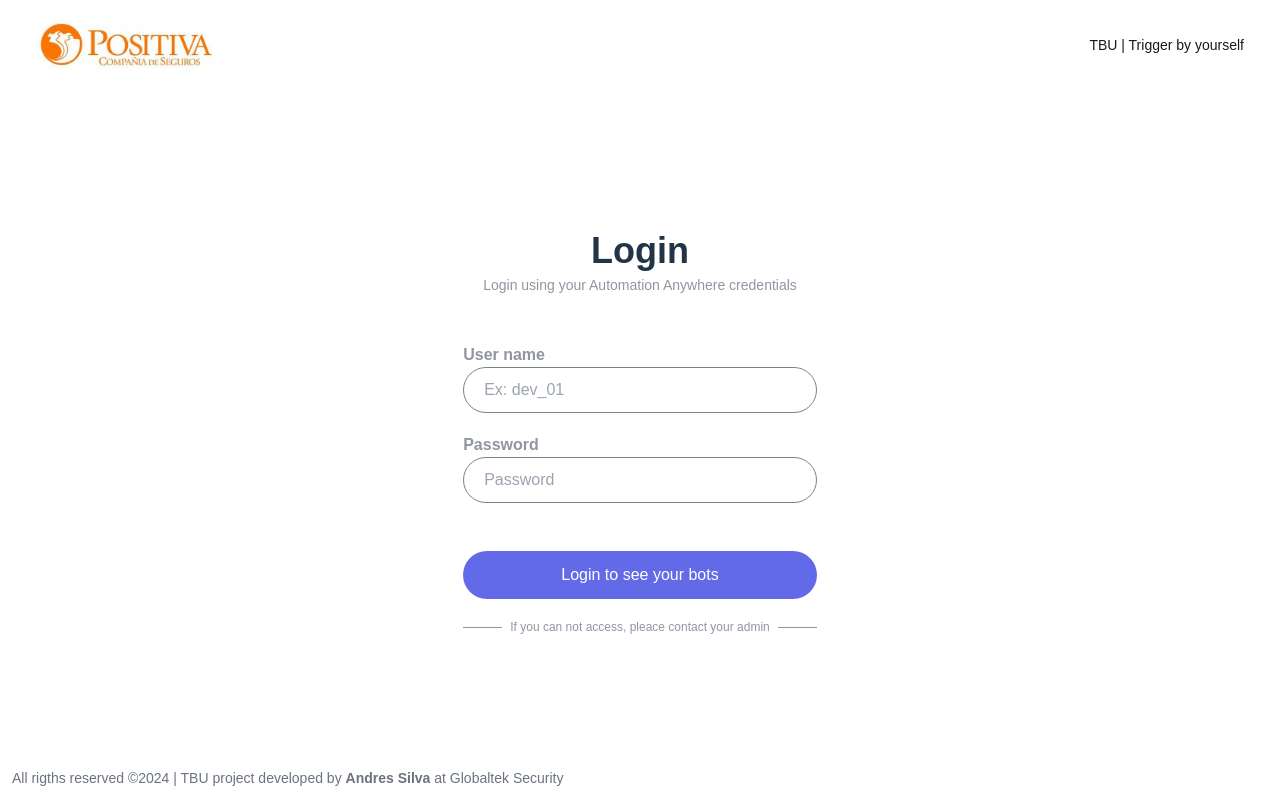
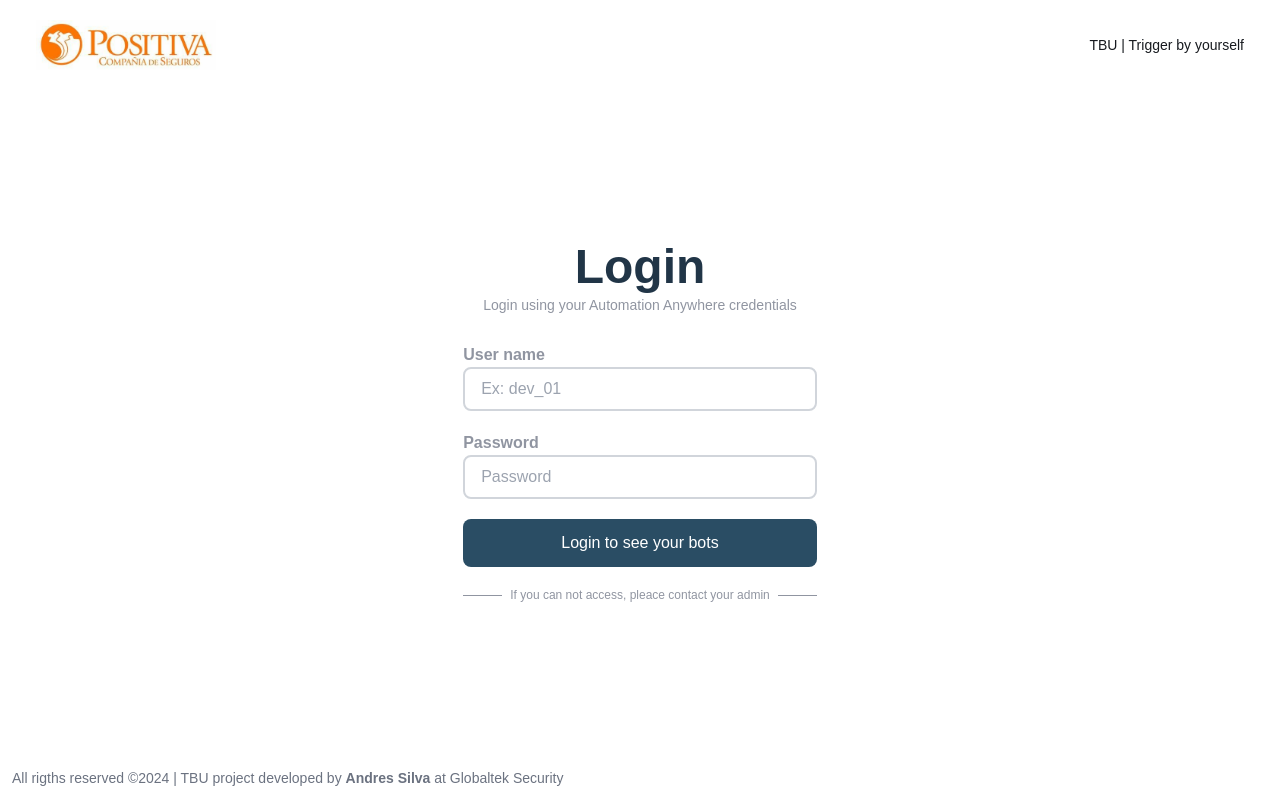
Before and after one commit to AND3SIL4/tbu.project, a React (Vite) app: page / in a window 1280 px wide. Built offline with nearby package versions, Linux system fonts and the light colour scheme.

Commit message:
fix(ui) components fixed and 404 not found page created

```diff
--- a/src/App.jsx
+++ b/src/App.jsx
@@ -3,9 +3,10 @@ import { Toaster } from "sonner";
 import Footer from "./components/Footer";
 import Header from "./components/Header";
 import Home from "./components/Home";
-import LoginForm from "./components/LoginFrom";
+import LoginForm from "./components/LoginForm";
 import { AuthProvider } from "./routes/AuthProvider";
 import PrivateRoute from "./routes/PrivateRoute";
+import NotFound from "./components/NotFound";
 
 const App = () => {
   return (
@@ -25,6 +26,7 @@ const App = () => {
                   </PrivateRoute>
                 }
               />
+              <Route path="*" element={<NotFound />} />
             </Routes>
           </main>
           <Footer />
--- a/src/components/LoginFrom.jsx
+++ b/src/components/LoginForm.jsx
@@ -4,8 +4,10 @@ import { useNavigate } from "react-router-dom";
 import { toast } from "sonner";
 import config from "../config/config.json";
 import { AuthContext } from "../routes/AuthProvider";
-import "../styles/LoginForm.css";
 import { useEffect } from "react";
+import Label from "./ui/Label";
+import Input from "./ui/Input";
+import Button from "./ui/Button";
 
 const LoginForm = () => {
   // Create the initial credentials
@@ -13,12 +15,11 @@ const LoginForm = () => {
     username: "",
     password: "",
   });
+
   const { login } = useContext(AuthContext);
   useEffect(() => {
-    const token = localStorage.getItem("token");
-    if (token) {
-      localStorage.removeItem("token");
-    }
+    // Delete token when the component is loaded for firts time
+    localStorage.removeItem("token");
   }, []);
 
   const navigate = useNavigate();
@@ -33,7 +34,7 @@ const LoginForm = () => {
         credentials,
       );
       console.log(response.data);
-      if (response.status == 200) {
+      if (response.status === 200) {
         localStorage.setItem("token", response.data.token);
         toast.dismiss(loadToast);
         toast.success(
@@ -49,54 +50,39 @@ const LoginForm = () => {
   };
   return (
     <form className="flex flex-col gap-5" onSubmit={handleLogin}>
-      <div className="grid place-items-center gap-1 p-5 mb-2">
-        <h1 className="text-4xl font-bold">Login</h1>
+      <div className="grid place-items-center gap-1 px-5 mb-2">
+        <h1 className="text-5xl font-bold">Login</h1>
         <p className="text-sm text-custom-gray">
           Login using your Automation Anywhere credentials
         </p>
       </div>
       <div className="flex flex-col">
-        <label
-          htmlFor="username"
-          className="text-custom-gray font-bold cursor-pointer"
-        >
-          User name
-        </label>
-        <input
-          required
+        <Label labelName="User name" labelFor="username" />
+        <Input
+          type="text"
+          value={credentials.username}
           id="username"
-          type="text"
-          placeholder="Ex: dev_01"
-          value={credentials.username}
-          onChange={(e) =>
-            setCredentials({ ...credentials, username: e.target.value })
+          placeHolder="Ex: dev_01"
+          onInputChange={(value) => {
+            setCredentials({ ...credentials, username: value });
+          }}
+        />
+      </div>
+      <div className="flex flex-col">
+        <Label labelFor="password" labelName="Password" />
+        <Input
+          type="password"
+          value={credentials.password}
+          id="password"
+          placeHolder="Password"
+          onInputChange={(value) =>
+            setCredentials({ ...credentials, password: value })
           }
         />
       </div>
-      <div className="flex flex-col">
-        <label
-          htmlFor="password"
-          className="text-custom-gray font-bold cursor-pointer"
-        >
-          Password
-        </label>
-        <input
-          required
-          id="password"
-          type="password"
-          placeholder="Password"
-          value={credentials.password}
-          onChange={(e) =>
-            setCredentials({ ...credentials, password: e.target.value })
-          }
-        />
-      </div>
-      <button
-        type="submit"
-        className="mt-7 bg-custom-blue rounded-3xl text-white font-medium py-3 px-2 text-base hover:scale-95 hover:opacity-95 transition-all duration-300"
-      >
+      <Button type="submit" className="w-full">
         Login to see your bots
-      </button>
+      </Button>
       <div className="flex items-center">
         <div className="flex-grow border-t border-custom-gray"></div>
         <span className="mx-2 text-custom-gray text-xs">
--- /dev/null
+++ b/src/components/NotFound.jsx
@@ -0,0 +1,20 @@
+import { Link } from "react-router-dom";
+
+const NotFound = () => {
+  return (
+    <div className="flex flex-col items-center justify-center text-gray-800">
+      <h1 className="text-6xl font-bold mb-4">404</h1>
+      <p className="text-lg mb-6">
+        Oops! The page you are looking for does not exist.
+      </p>
+      <Link
+        to="/"
+        className="px-6 py-3 bg-blue-500 text-white rounded-lg hover:bg-blue-600 transition"
+      >
+        Go Back Home
+      </Link>
+    </div>
+  );
+};
+
+export default NotFound;
--- /dev/null
+++ b/src/components/ui/Button.jsx
@@ -0,0 +1,20 @@
+const Button = ({
+  type = "button",
+  onClick,
+  children,
+  className,
+  disabled,
+}) => {
+  return (
+    <button
+      type={type}
+      onClick={onClick}
+      disabled={disabled}
+      className={`px-6 py-3 rounded-lg font-medium text-white bg-custom-bg-button hover:bg-custom-h-button disabled:bg-gray-400 disabled:cursor-not-allowed transition duration-300 ${className}`}
+    >
+      {children}
+    </button>
+  );
+};
+
+export default Button;
--- /dev/null
+++ b/src/components/ui/Input.jsx
@@ -0,0 +1,18 @@
+const Input = ({ id, type, placeHolder, value, onInputChange }) => {
+  const handleChange = (event) => {
+    onInputChange(event.target.value);
+  };
+  return (
+    <input
+      className="w-full border-2 border-gray-300 rounded-lg px-4 py-2 text-gray-800 focus:outline-none focus:ring-2 focus:ring-blue-500 focus:border-transparent transition duration-200"
+      required
+      id={id}
+      type={type}
+      placeholder={placeHolder}
+      value={value}
+      onChange={handleChange}
+    />
+  );
+};
+
+export default Input;
--- /dev/null
+++ b/src/components/ui/Label.jsx
@@ -0,0 +1,12 @@
+const Label = ({ labelName, labelFor }) => {
+  return (
+    <label
+      htmlFor={labelFor}
+      className="text-custom-gray font-bold cursor-pointer"
+    >
+      {labelName}
+    </label>
+  );
+};
+
+export default Label;
--- a/src/styles/LoginForm.css
+++ /dev/null
@@ -1,12 +0,0 @@
-form input {
-  border: 1px solid grey;
-  border-radius: 26px;
-  appearance: none;
-  outline: none;
-  padding: 10px 20px;
-  &:hover {
-  }
-  &:focus {
-    background-color: #f5f5f5;
-  }
-}
--- a/tailwind.config.js
+++ b/tailwind.config.js
@@ -6,6 +6,8 @@ export default {
       colors: {
         "custom-blue": "#636AE8",
         "custom-gray": "#9095A1",
+        "custom-bg-button": "#2A4D64",
+        "custom-h-button": "#152B38",
       },
     },
   },
```
